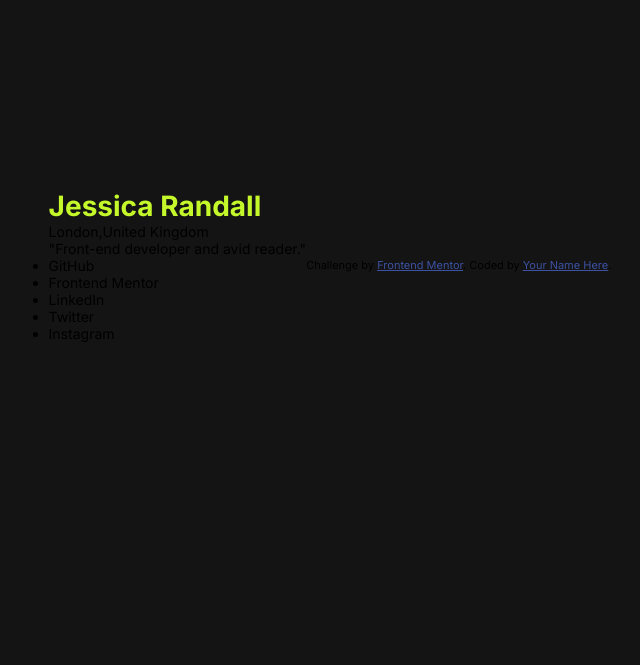
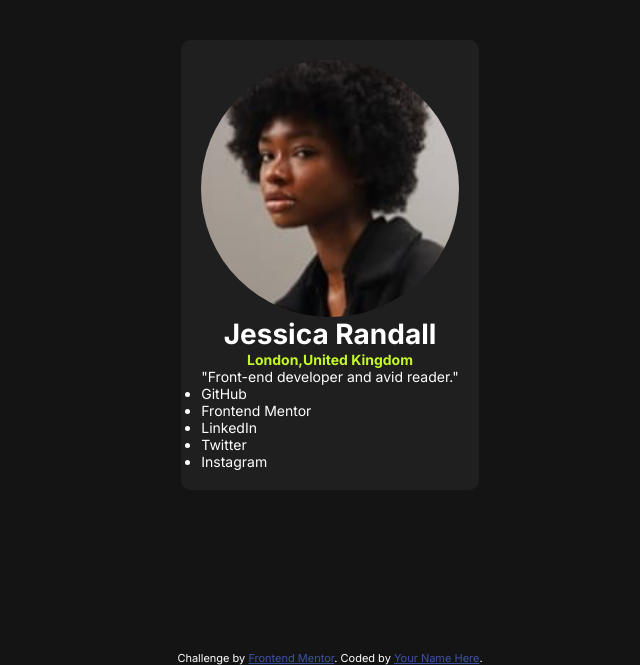
Before and after one commit to moumintech/social-links, a plain HTML site: page index.html in a window 1280 px wide. Shown: the part 135-800 px from the top of the page, without its empty margins (310-950 px from the left). Drawn offline with Linux system fonts and the light colour scheme.

Commit message:
travailler sur le pied page et mettre le contenue au centre

```diff
--- a/assets/css/style.css
+++ b/assets/css/style.css
@@ -12,8 +12,34 @@ body {
   display: flex;
   justify-content: center;
   align-items: center;
+  color: hsl(0, 0%, 100%);
+  margin: 0;
+}
+
+.wrapper {
+  border: solid 2px transparent;
+  padding: 18px;
+  background-color: hsl(0, 0%, 12%);
+  border-radius: 10px;
+}
+.name-profile {
+  display: flex;
+  flex-direction: column;
+}
+.name-profile img {
+  border-radius: 50%;
 }
 h1 {
   font-weight: 700;
+  text-align: center;
+}
+.pay {
+  text-align: center;
+  font-weight: bold;
   color: hsl(75, 94%, 57%);
 }
+.attribution {
+  position: absolute;
+  bottom: 0;
+  width: 100%;
+}
--- a/index.html
+++ b/index.html
@@ -32,6 +32,7 @@
   <body>
     <div class="wrapper">
       <div class="name-profile">
+        <img src="./assets/images/avatar-jessica.jpeg" />
         <h1>Jessica Randall</h1>
       </div>
       <div class="pay">London,United Kingdom</div>
```
